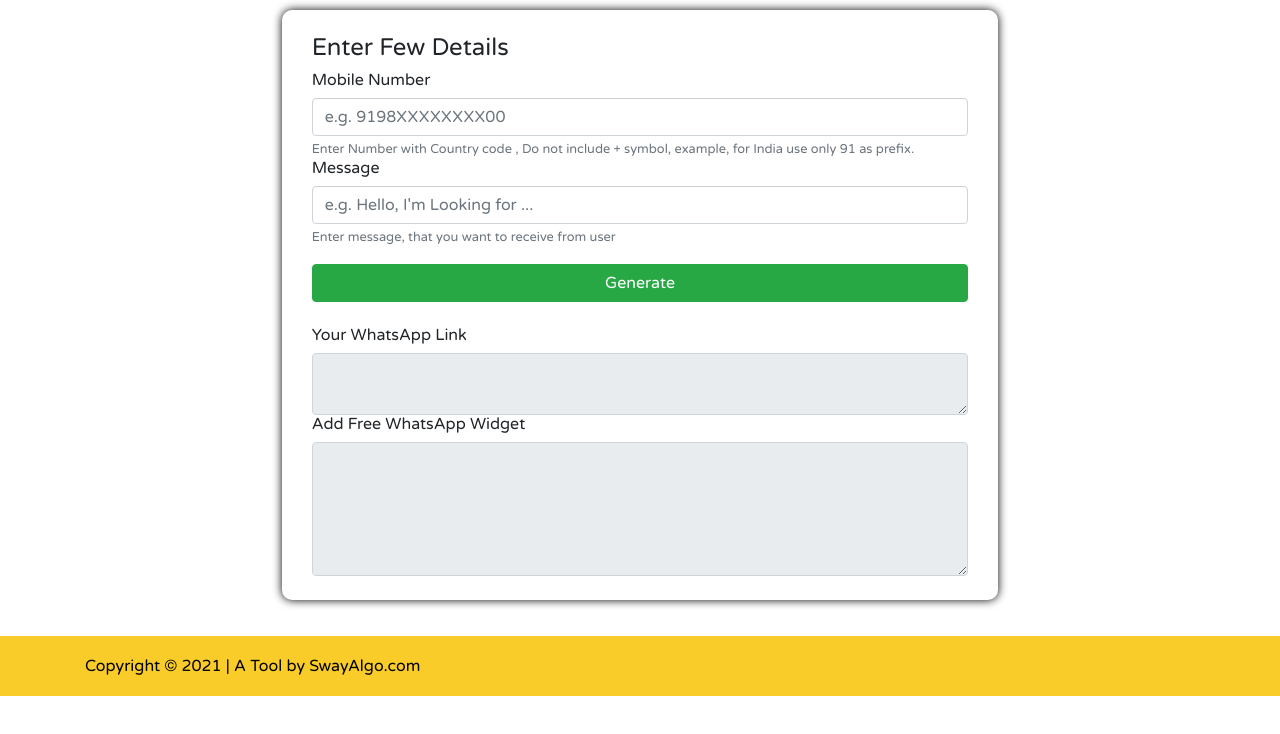
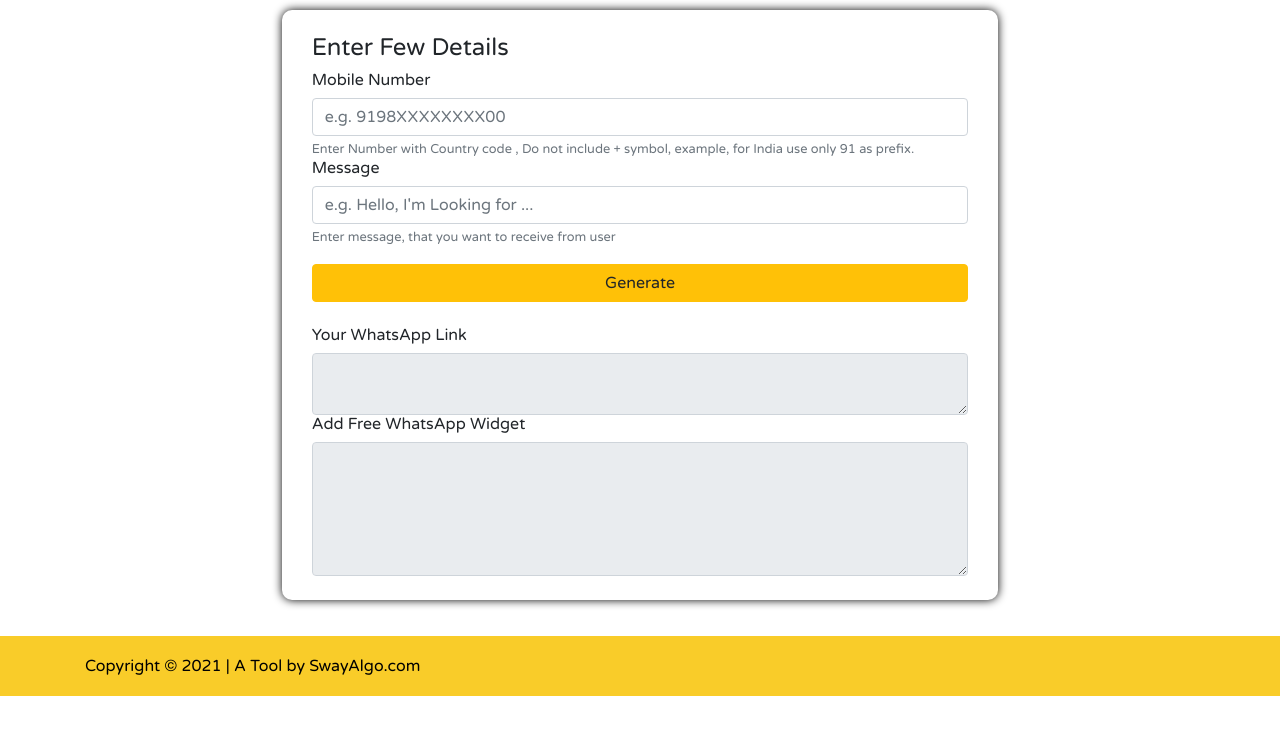
Before and after one commit to JustInClicks-com/tools, a plain HTML site: page WhatsApp-Link-Maker/index.html in a window 1280 px wide. Shown: the part 62-796 px from the top of the page. Drawn offline with nearby package versions, Linux system fonts and the light colour scheme.

Commit message:
Added Universal Style fixes

```diff
--- a/WhatsApp-Link-Maker/index.html
+++ b/WhatsApp-Link-Maker/index.html
@@ -100,7 +100,7 @@
 					</div>
 
 
-					<button type="submit" href="#output" class="btn btn-success btn-block" onclick="generateFunction()">Generate </button><br>
+					<button type="submit" href="#output" class="btn btn-warning btn-block" onclick="generateFunction()">Generate </button><br>
                     <h6>Your WhatsApp Link</h6>
                     <textarea name="wp-link" id="wp-link"  class="form-control" disabled cols="30" rows="2"></textarea>
                     <h6>Add Free WhatsApp Widget</h6>
```
Also changed, not shown: crontab-jobs-schedule-maker/index.html (+1 -1 lines).
